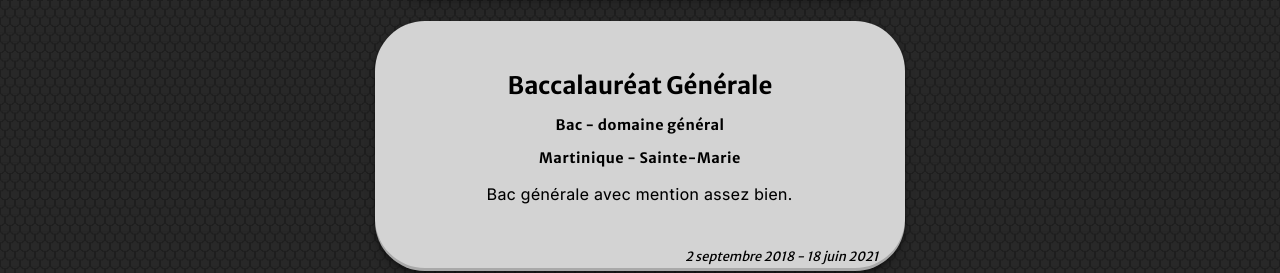
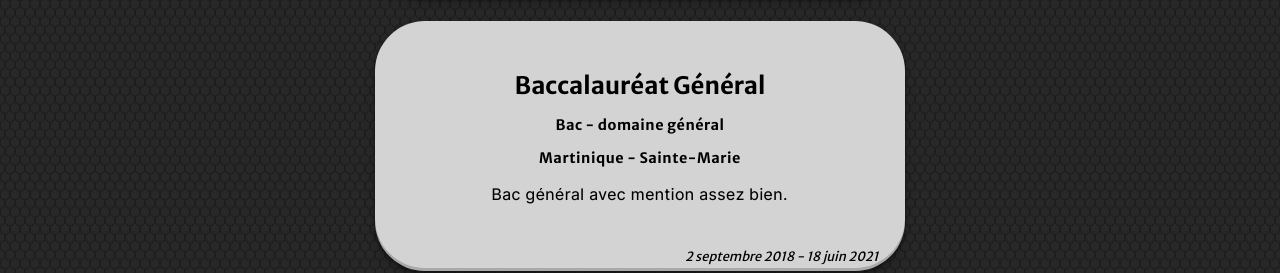
Before and after one commit to Melvunx/melv-portfolio, a React (Create React App) app: page /formation in a window 1280 px wide. Shown: the part 884-1157 px from the top of the page. Built offline with nearby package versions, Linux system fonts and the light colour scheme.

Commit message:
bug fix#3

```diff
--- a/src/data/dataExp.js
+++ b/src/data/dataExp.js
@@ -18,7 +18,7 @@ const experiences = [
     },
     tasks: [
       "Gestion des stocks de marchandises",
-      "Gestion des présences des employées",
+      "Gestion des présences des employés",
       "Vérifier les marchandises envoyées à la vente",
     ],
   },
@@ -48,7 +48,7 @@ const experiences = [
   {
     id: 3,
     job: "Ouvrier agricole",
-    contract: "Emploie saisonnier",
+    contract: "Emploi saisonnier",
     company: "Bice",
     sector: "Exploitation agricole",
     lieu: ["Martinique", "Sainte-Marie"],
--- a/src/data/dataForm.js
+++ b/src/data/dataForm.js
@@ -1,10 +1,10 @@
 const formations = [
   {
     id: 1,
-    name: "Baccalauréat Générale",
+    name: "Baccalauréat Général",
     level: "Bac",
     school: ["Lycée Nord Antlantique"],
-    description: "Bac générale avec mention assez bien.",
+    description: "Bac général avec mention assez bien.",
     domain: "Général",
     localisations: ["Martinique", "Sainte-Marie"],
     date: {
```
